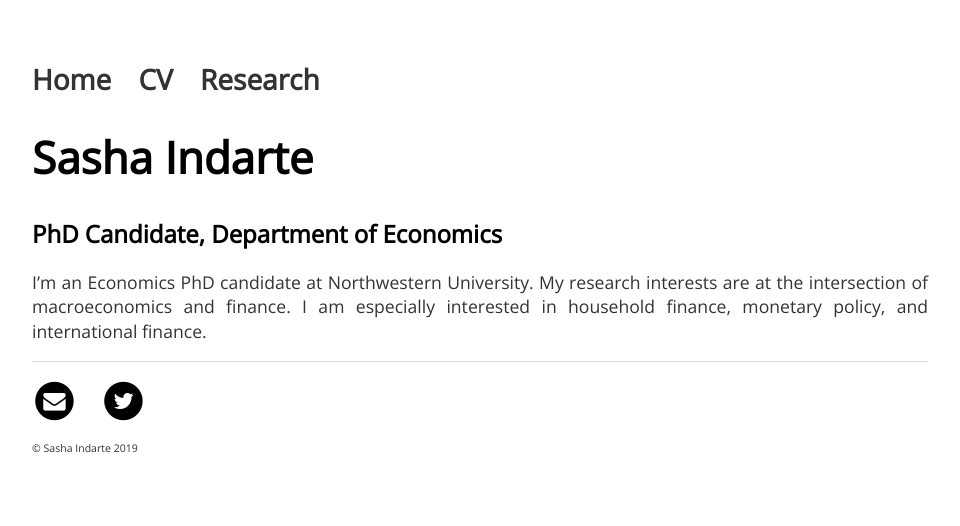
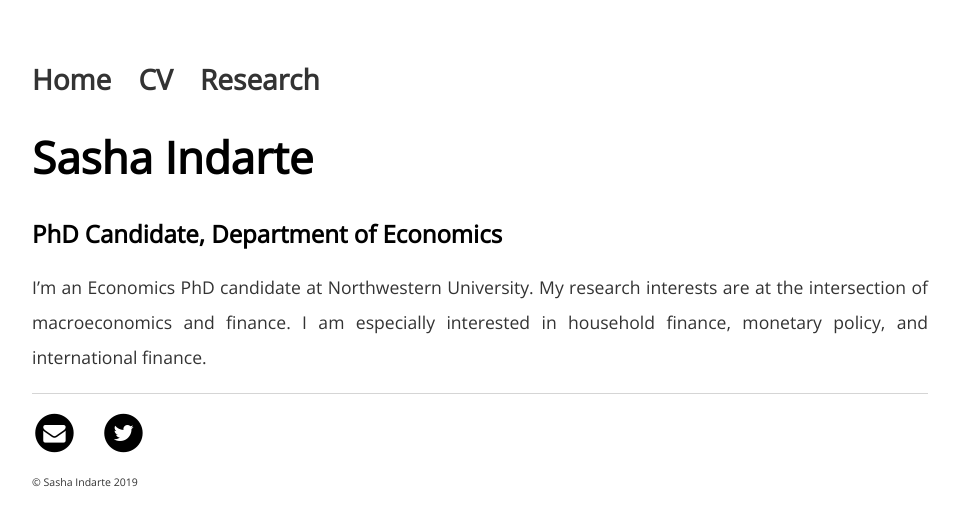
Before and after one commit to sashaindarte/sashaindarte.github.io, a Jekyll site: the page built from index.html, in a window 1280 px wide. Shown: the top 526 px of the page, without its empty margins (160-1120 px from the left). Built offline with Jekyll 4.4.1, drawn with Linux system fonts in a browser that asks for light colours.

Commit message:
Update main.css

```diff
--- a/css/main.css
+++ b/css/main.css
@@ -22,7 +22,8 @@ h2 {
 }
 p {
     font-size: 1.1em;
-    line-height: 1.4em;
+    line-height: 2em;
+    text-align: justify;
     font-family:'Open Sans', 'Sans-Serif';
     color: #333;
 }
```
